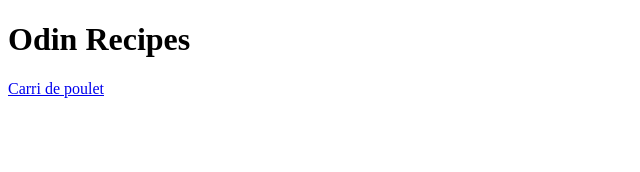
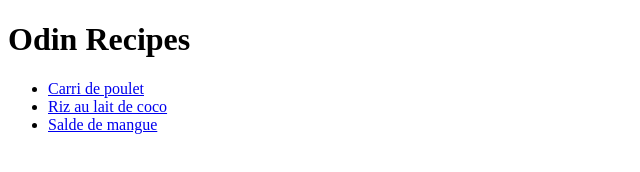
Before and after one commit to kikisam-22/odin-recipes, a plain HTML site: page index.html in a window 1280 px wide. Shown: the whole page, without its empty margins (0-640 px from the left). Drawn offline with Linux system fonts and the light colour scheme.

Commit message:
Linking the two new recipes to the homepage

```diff
--- a/index.html
+++ b/index.html
@@ -6,6 +6,10 @@
     </head>
     <body>
         <h1>Odin Recipes</h1>
-        <a href="./recipes/carri-de-poulet.html">Carri de poulet</a>
+        <ul>
+            <li><a href="./recipes/carri-de-poulet.html" target="_blank">Carri de poulet</a></li>
+            <li><a href="./recipes/riz-au-lait-de-coco.html" target="_blank">Riz au lait de coco</a></li>
+            <li><a href="./recipes/salade-de-mangue.html" target="_blank">Salde de mangue</a></li>
+        </ul>
     </body>
 </html>
```
